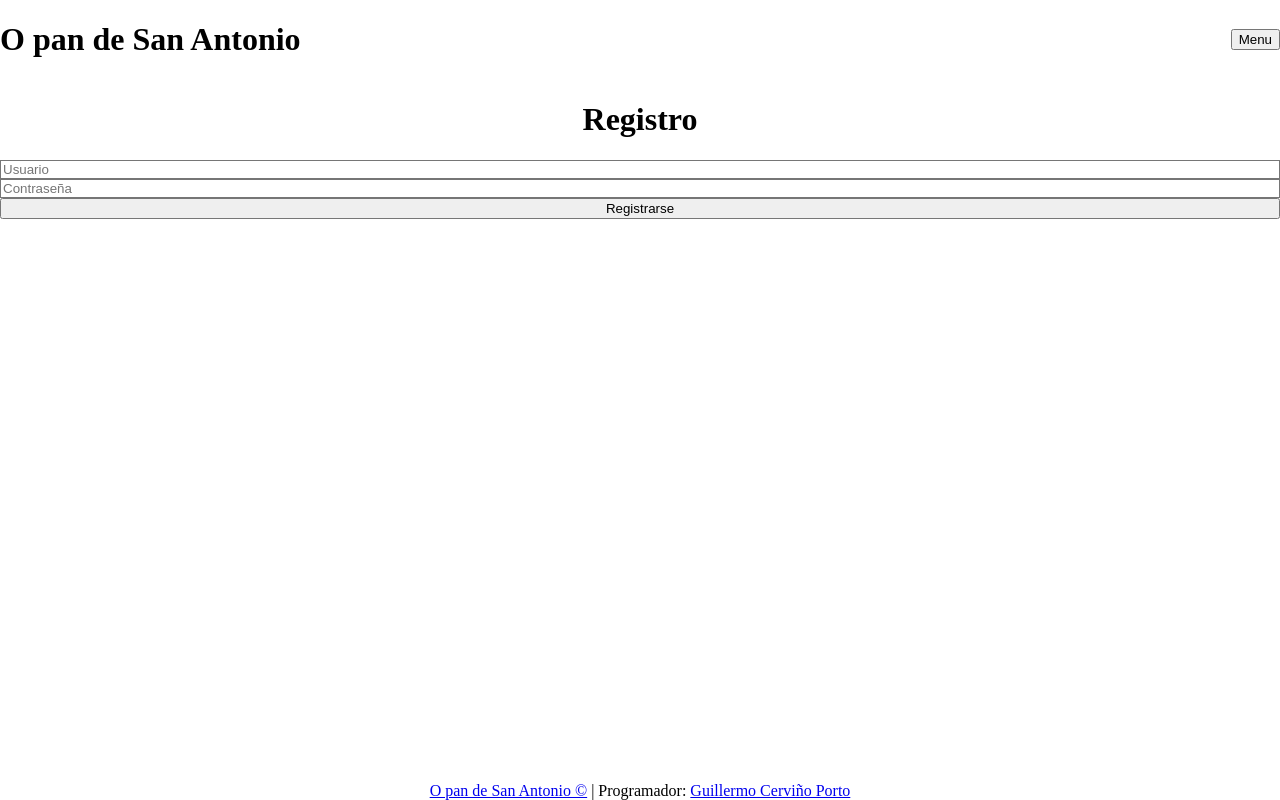
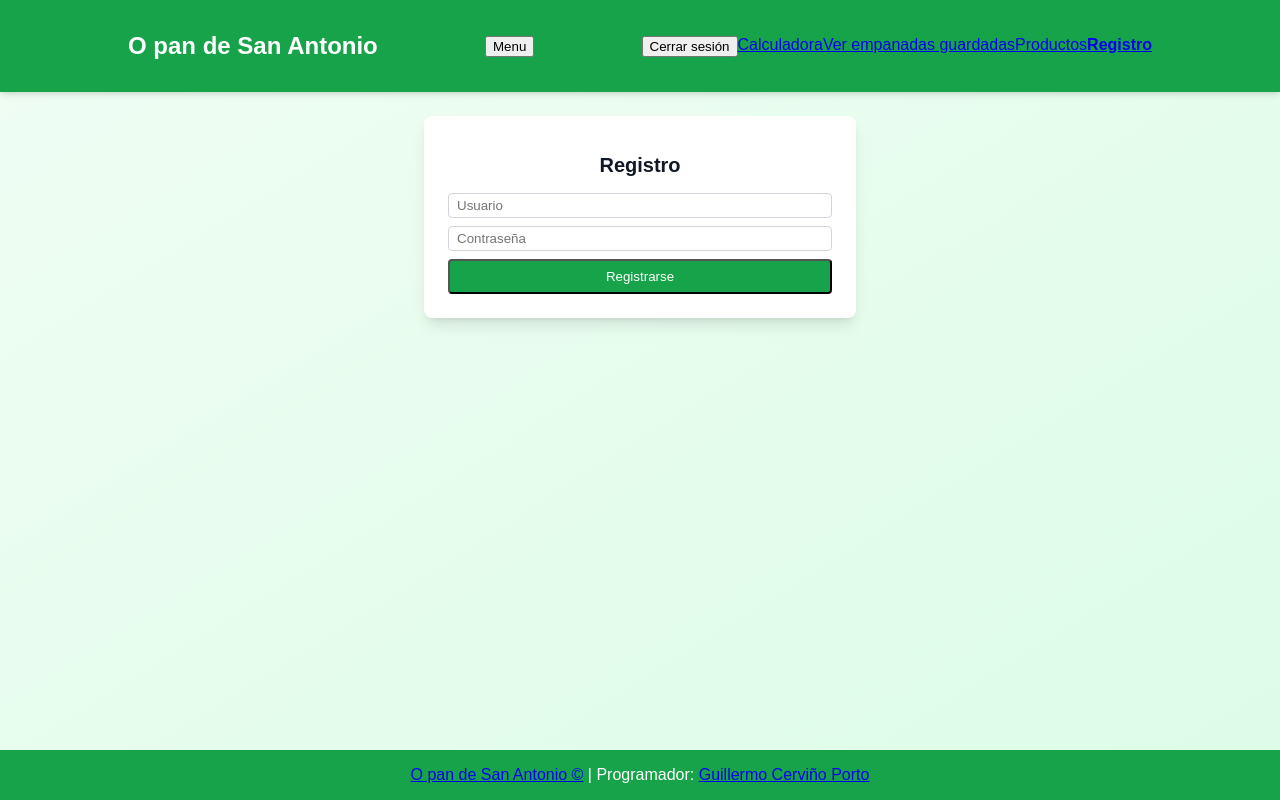
Before and after one commit to GuillermoGCP/calculadorOPSA, a Next.js app: page /registro in a window 1280 px wide. Built offline with nearby package versions, Linux system fonts and the light colour scheme.

Commit message:
Remove Tailwind and switch to classic CSS

```diff
--- a/app/layout.tsx
+++ b/app/layout.tsx
@@ -2,7 +2,6 @@ import '../styles/globals.css'
 import type { ReactNode } from 'react'
 import Header from '../components/Header'
 import ToastProvider from '../components/ToastProvider'
-import '../styles/globals.css'
 
 export const metadata = {
   title: 'Calculador OPSA',
--- a/package.json
+++ b/package.json
@@ -9,18 +9,14 @@
     "test": "jest"
   },
   "dependencies": {
-    "autoprefixer": "^10.4.21",
     "mongoose": "^7.6.1",
     "next": "14.0.0",
-    "postcss": "^8.5.5",
     "react": "18.2.0",
     "react-dom": "18.2.0",
     "react-toastify": "^9.1.1",
-    "tailwindcss": "^4.1.10",
     "xlsx": "^0.18.5"
   },
   "devDependencies": {
-    "@tailwindcss/postcss": "^4.1.10",
     "@testing-library/jest-dom": "^5.17.0",
     "@testing-library/react": "^14.0.0",
     "@types/jest": "^29.5.10",
--- a/postcss.config.mjs
+++ /dev/null
@@ -1,8 +0,0 @@
-/** @type {import('postcss-load-config').Config} */
-const config = {
-  plugins: {
-    tailwindcss: {},
-  },
-}
-
-export default config
--- a/styles/globals.css
+++ b/styles/globals.css
@@ -1,8 +1,98 @@
-@tailwind base;
-@tailwind components;
-@tailwind utilities;
-
 body {
   margin: 0;
   padding: 0;
+  font-family: sans-serif;
 }
+
+/* Utility classes replacing previous Tailwind usage */
+.flex { display: flex; }
+.flex-col { flex-direction: column; }
+.flex-grow { flex-grow: 1; }
+.items-center { align-items: center; }
+.items-end { align-items: flex-end; }
+.justify-between { justify-content: space-between; }
+.justify-center { justify-content: center; }
+.justify-end { justify-content: flex-end; }
+.gap-2 { gap: 0.5rem; }
+.gap-4 { gap: 1rem; }
+.mx-auto { margin-left: auto; margin-right: auto; }
+.mt-4 { margin-top: 1rem; }
+.mt-6 { margin-top: 1.5rem; }
+.mb-2 { margin-bottom: 0.5rem; }
+.mb-4 { margin-bottom: 1rem; }
+.ml-2 { margin-left: 0.5rem; }
+.mr-2 { margin-right: 0.5rem; }
+.p-4 { padding: 1rem; }
+.sm\:p-6 { padding: 1.5rem; }
+.px-2 { padding-left: 0.5rem; padding-right: 0.5rem; }
+.px-3 { padding-left: 0.75rem; padding-right: 0.75rem; }
+.px-4 { padding-left: 1rem; padding-right: 1rem; }
+.py-1 { padding-top: 0.25rem; padding-bottom: 0.25rem; }
+.py-2 { padding-top: 0.5rem; padding-bottom: 0.5rem; }
+.py-4 { padding-top: 1rem; padding-bottom: 1rem; }
+.pb-1 { padding-bottom: 0.25rem; }
+.rounded { border-radius: 0.25rem; }
+.rounded-lg { border-radius: 0.5rem; }
+.shadow-lg { box-shadow: 0 10px 15px -3px rgba(0,0,0,0.1), 0 4px 6px -4px rgba(0,0,0,0.1); }
+.text-center { text-align: center; }
+.text-left { text-align: left; }
+.text-sm { font-size: 0.875rem; }
+.text-base { font-size: 1rem; }
+.text-lg { font-size: 1.125rem; }
+.text-xl { font-size: 1.25rem; }
+.text-2xl { font-size: 1.5rem; }
+.font-bold { font-weight: 700; }
+.font-semibold { font-weight: 600; }
+.bg-white { background-color: #ffffff; }
+.bg-black { background-color: #000000; }
+.bg-gray-100 { background-color: #f3f4f6; }
+.bg-gray-300 { background-color: #d1d5db; }
+.bg-green-600 { background-color: #16a34a; color: #ffffff; }
+.bg-green-700 { background-color: #15803d; color: #ffffff; }
+.bg-blue-600 { background-color: #2563eb; color: #ffffff; }
+.bg-blue-700 { background-color: #1d4ed8; color: #ffffff; }
+.bg-red-600 { background-color: #dc2626; color: #ffffff; }
+.bg-purple-700 { background-color: #6b21a8; color: #ffffff; }
+.bg-gradient-to-br { background-image: linear-gradient(to bottom right, #f0fdf4, #dcfce7); }
+.text-white { color: #ffffff; }
+.text-black { color: #000000; }
+.text-blue-600 { color: #2563eb; }
+.text-red-600 { color: #dc2626; }
+.text-gray-900 { color: #111827; }
+.underline { text-decoration: underline; }
+.hidden { display: none; }
+.block { display: block; }
+.fixed { position: fixed; }
+.relative { position: relative; }
+.inset-0 { top: 0; right: 0; bottom: 0; left: 0; }
+.z-50 { z-index: 50; }
+.w-full { width: 100%; }
+.w-80 { width: 20rem; }
+.w-24 { width: 6rem; }
+.max-w-full { max-width: 100%; }
+@media (min-width: 768px) {
+  .md\:flex { display: flex; }
+  .md\:flex-row { flex-direction: row; }
+  .md\:max-w-2xl { max-width: 42rem; }
+  .md\:max-w-md { max-width: 28rem; }
+  .md\:text-base { font-size: 1rem; }
+  .md\:text-2xl { font-size: 1.5rem; }
+  .md\:w-1\/3 { width: 33.333333%; }
+  .md\:w-2\/3 { width: 66.666667%; }
+}
+@media (min-width: 640px) {
+  .sm\:flex-row { flex-direction: row; }
+  .sm\:items-center { align-items: center; }
+  .sm\:max-w-sm { max-width: 24rem; }
+  .sm\:p-6 { padding: 1.5rem; }
+}
+.min-h-screen { min-height: 100vh; }
+.table-auto { table-layout: auto; }
+.border { border: 1px solid #d1d5db; }
+.border-b { border-bottom: 1px solid #d1d5db; }
+.divide-y > :not([hidden]) ~ :not([hidden]) { border-top: 1px solid #d1d5db; }
+.cursor-pointer { cursor: pointer; }
+.bg-opacity-50 { opacity: 0.5; }
+.align-top { vertical-align: top; }
+.container { width: 100%; max-width: 1024px; margin-left: auto; margin-right: auto; }
+.shadow-md { box-shadow: 0 4px 6px -1px rgba(0,0,0,0.1), 0 2px 4px -2px rgba(0,0,0,0.1); }
--- a/tailwind.config.mjs
+++ /dev/null
@@ -1,12 +0,0 @@
-/** @type {import('tailwindcss').Config} */
-module.exports = {
-  content: [
-    './app/**/*.{js,ts,jsx,tsx}',
-    './components/**/*.{js,ts,jsx,tsx}',
-    './styles/**/*.{css}',
-  ],
-  theme: {
-    extend: {},
-  },
-  plugins: [],
-}
```
Also changed, not shown: 2 other files (tests, documents, lock files or other folders).
